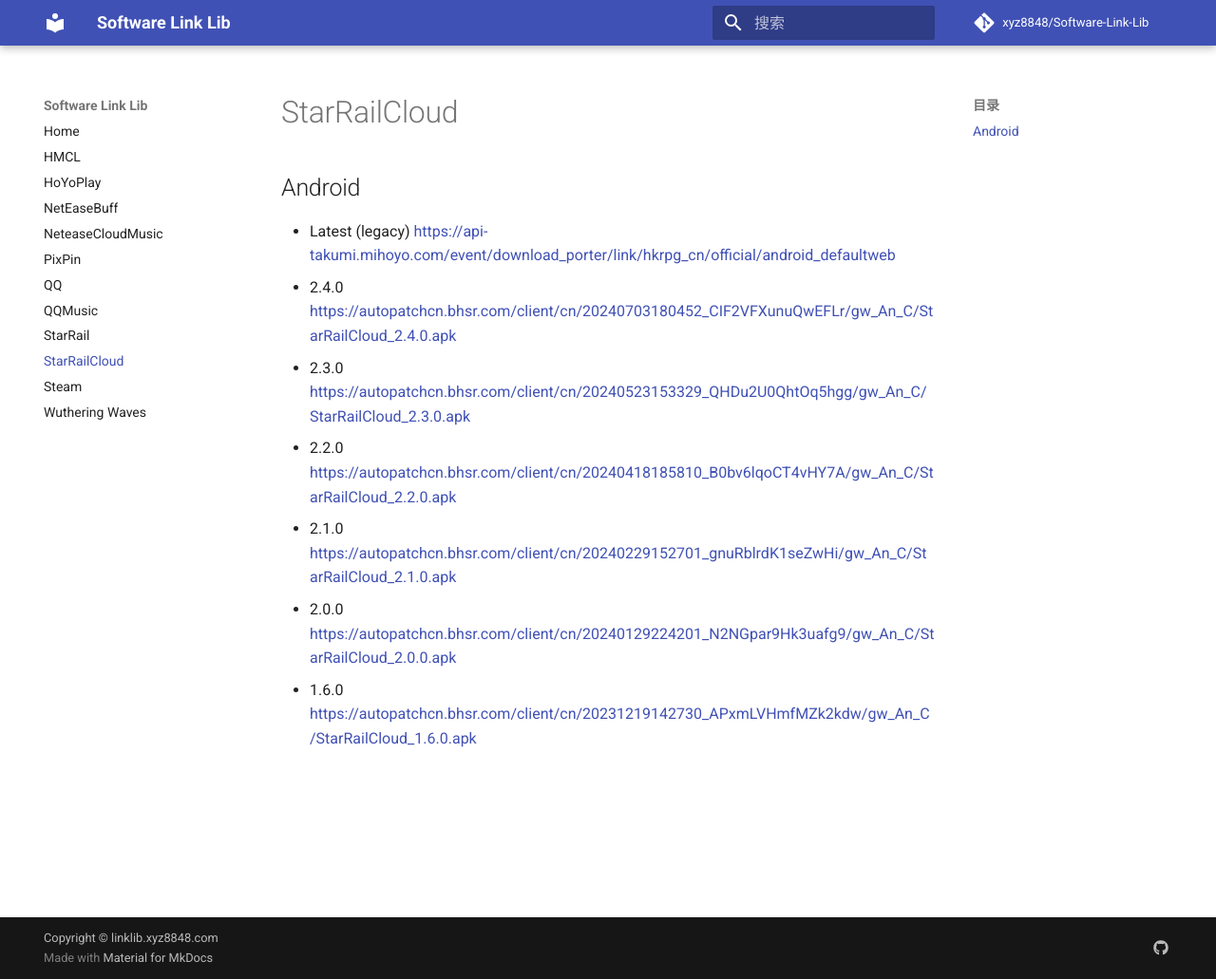
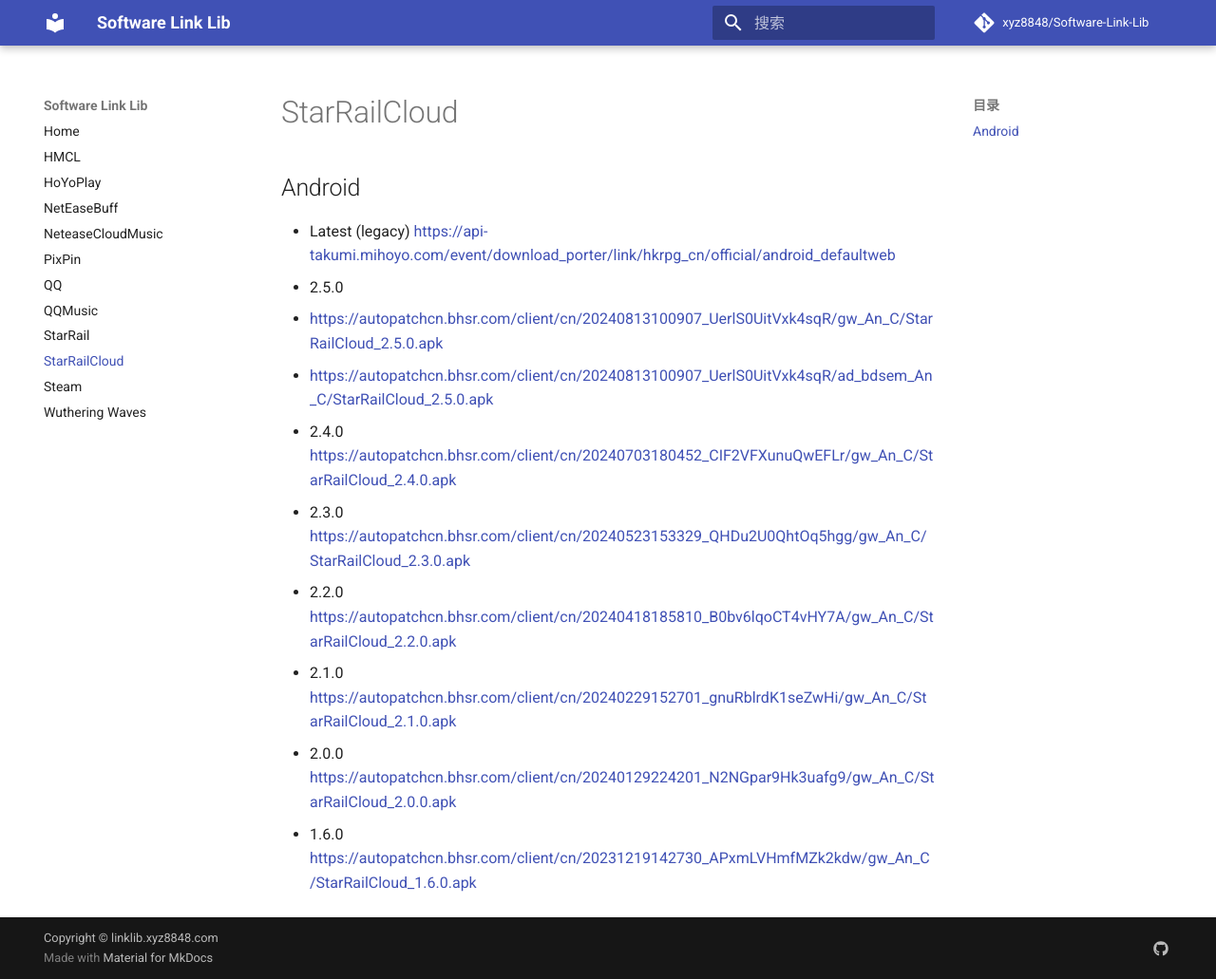
Before and after one commit to xyz8848/Software-Link-Lib, an MkDocs documentation site: the page built from docs/StarRailCloud.md, in a window 1280 px wide and 1031 px high. Shown: the whole window at 95% size. Built offline with MkDocs 1.6.1 and Material for MkDocs 9.7.7, drawn with Linux system fonts in a browser that asks for light colours; comment, search, counter and statistics services are not loaded.

Commit message:
Update StarRailCloud.md

```diff
--- a/docs/StarRailCloud.md
+++ b/docs/StarRailCloud.md
@@ -2,6 +2,9 @@
 
 ## Android
 - Latest (legacy) [https://api-takumi.mihoyo.com/event/download_porter/link/hkrpg_cn/official/android_defaultweb](https://api-takumi.mihoyo.com/event/download_porter/link/hkrpg_cn/official/android_defaultweb)
+- 2.5.0
+  - [https://autopatchcn.bhsr.com/client/cn/20240813100907_UerlS0UitVxk4sqR/gw_An_C/StarRailCloud_2.5.0.apk](https://autopatchcn.bhsr.com/client/cn/20240813100907_UerlS0UitVxk4sqR/gw_An_C/StarRailCloud_2.5.0.apk)
+  - [https://autopatchcn.bhsr.com/client/cn/20240813100907_UerlS0UitVxk4sqR/ad_bdsem_An_C/StarRailCloud_2.5.0.apk](https://autopatchcn.bhsr.com/client/cn/20240813100907_UerlS0UitVxk4sqR/ad_bdsem_An_C/StarRailCloud_2.5.0.apk)
 - 2.4.0 [https://autopatchcn.bhsr.com/client/cn/20240703180452_CIF2VFXunuQwEFLr/gw_An_C/StarRailCloud_2.4.0.apk](https://autopatchcn.bhsr.com/client/cn/20240703180452_CIF2VFXunuQwEFLr/gw_An_C/StarRailCloud_2.4.0.apk)
 - 2.3.0 [https://autopatchcn.bhsr.com/client/cn/20240523153329_QHDu2U0QhtOq5hgg/gw_An_C/StarRailCloud_2.3.0.apk](https://autopatchcn.bhsr.com/client/cn/20240523153329_QHDu2U0QhtOq5hgg/gw_An_C/StarRailCloud_2.3.0.apk)
 - 2.2.0 [https://autopatchcn.bhsr.com/client/cn/20240418185810_B0bv6lqoCT4vHY7A/gw_An_C/StarRailCloud_2.2.0.apk](https://autopatchcn.bhsr.com/client/cn/20240418185810_B0bv6lqoCT4vHY7A/gw_An_C/StarRailCloud_2.2.0.apk)
```
